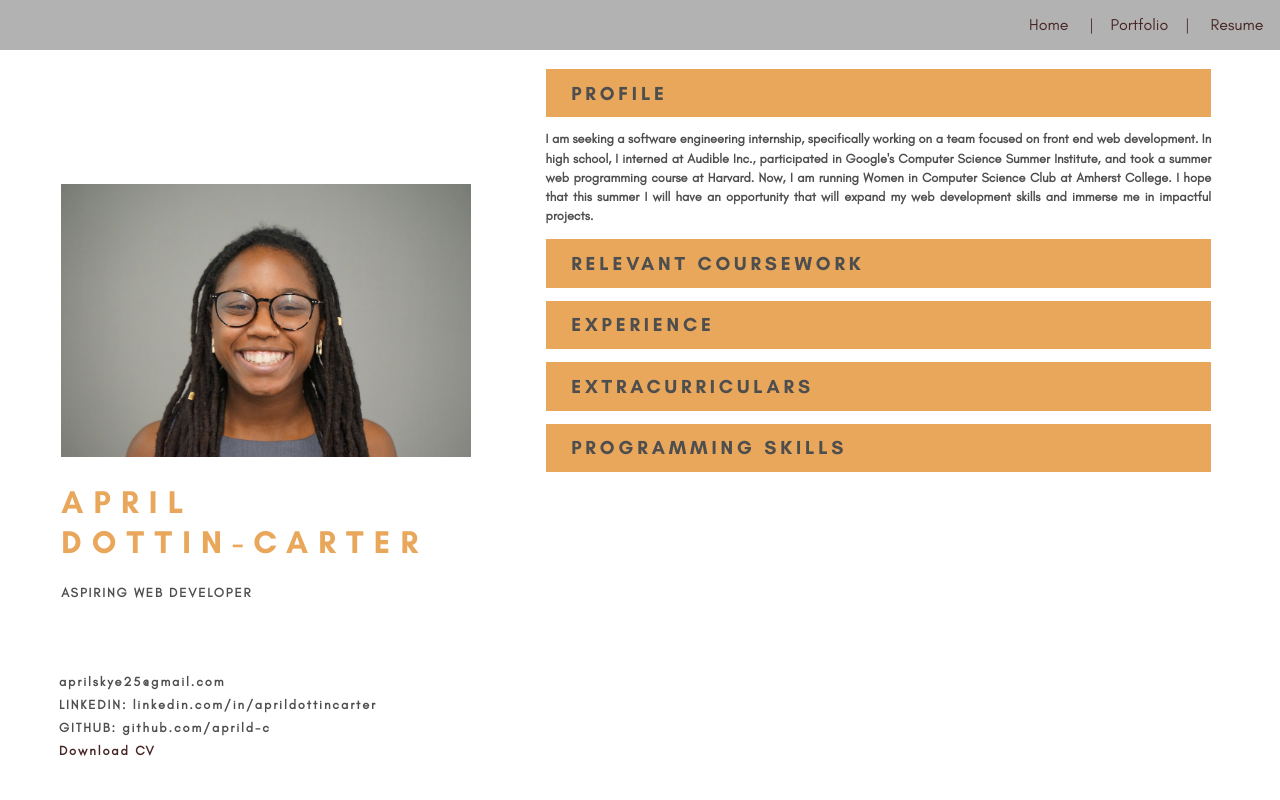
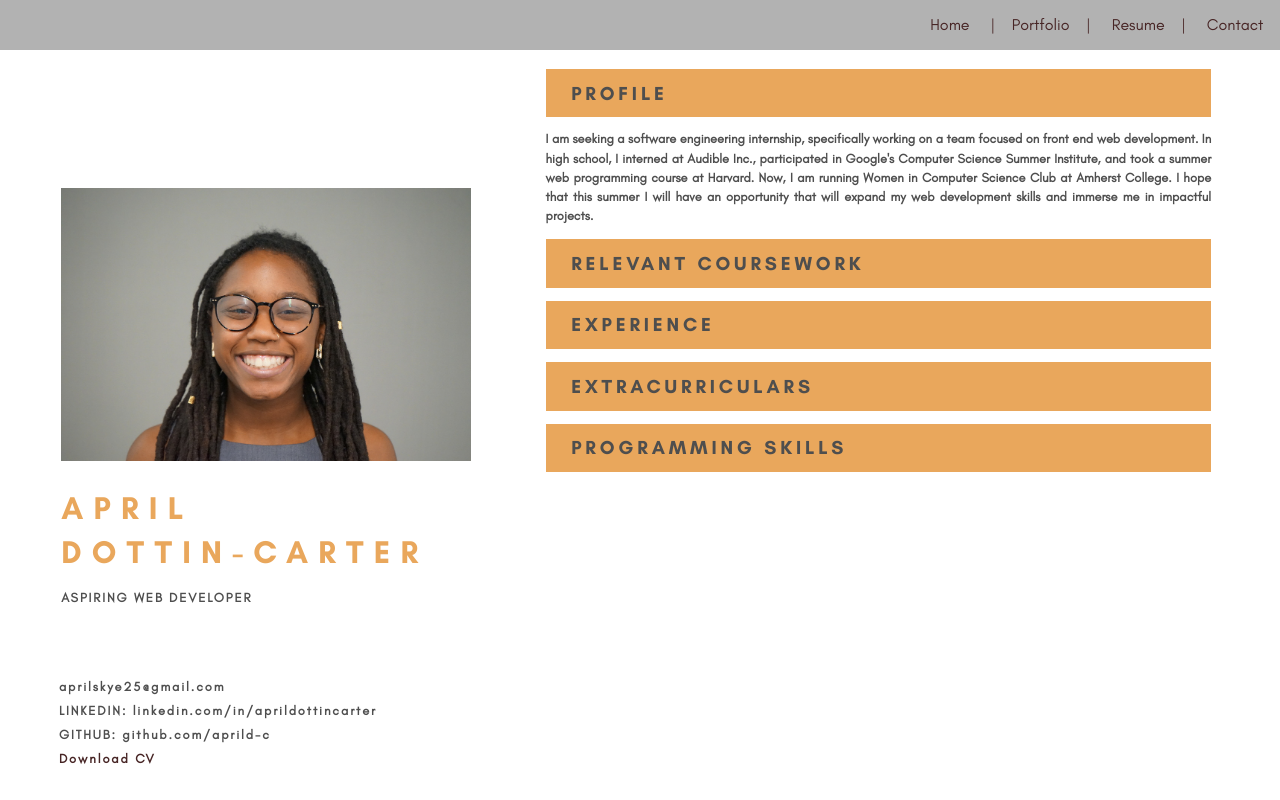
Before and after one commit to aprild-c/Portfolio, a Django app: page /resume/ in a window 1280 px wide. Run offline with Django 3.2, Linux system fonts and the light colour scheme; data that the repository does not hold is empty.

Commit message:
Added contact link to navbar and fixed spacing in the left column of resume page

```diff
--- a/Portfolio_Website/templates/base.html
+++ b/Portfolio_Website/templates/base.html
@@ -13,7 +13,8 @@
 <div class="navbar">
     <p ><a href="/">Home</a>
     |<a href="/portfolio">Portfolio</a>|
-    <a href="/resume">Resume</a></p>
+    <a href="/resume">Resume</a>|
+    <a href="mailto:aprilskye25@gmail.com?subject=Mail from Personal Site">Contact</a></p>
 
 </div>
 {% block page_content %} {% endblock %}
--- a/resume/static/resumeStylesheet.css
+++ b/resume/static/resumeStylesheet.css
@@ -17,7 +17,7 @@
 #contactLinks {
     color: #4e4e4e;
     position: absolute;
-    bottom: 3vh;
+    bottom: 2vh;
     left: 4.6vw;
 }
 
@@ -42,6 +42,11 @@
     font-size: 2.5vw;
     letter-spacing: 0.8vw;
     font-family: 'glacial_indifferencebold';
+    line-height: 5.5vh;
+}
+
+#bio h3 {
+    line-height: 0.5vh;
 }
 
 h2 {
@@ -107,8 +112,8 @@ a {
     text-decoration: none;
 }
 
-#contactLinks h3 {
-    line-height: 1.8vw;
+#contactLinks h3, #cv {
+    line-height: 3vh;
 }
 
 #cv {
```
